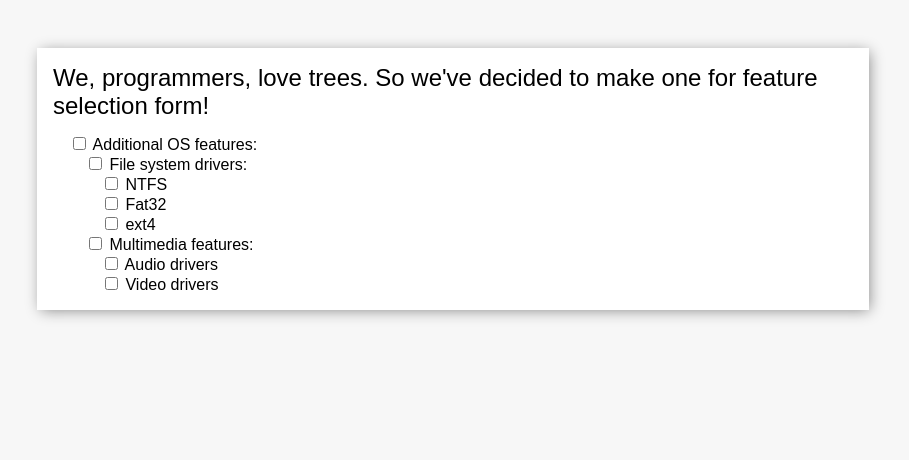
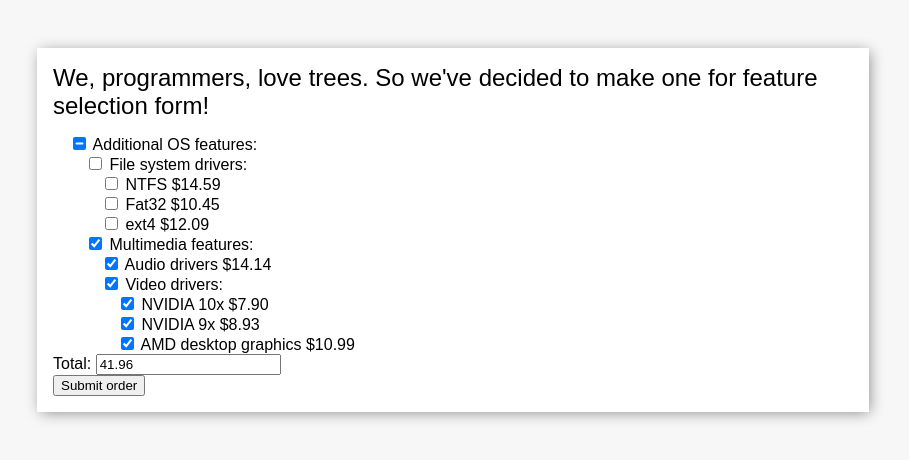
Before and after one commit to kovalenko0/feature-ordering-form, an Angular app: page / in a window 1280 px wide. Shown: the top 460 px of the page, without its empty margins (187-1096 px from the left). Built offline with nearby package versions, Linux system fonts and the light colour scheme.

Commit message:
Greate models and stuff

```diff
--- a/src/app/app.component.css
+++ b/src/app/app.component.css
@@ -10,7 +10,7 @@ h1, h2, h3 {
   margin: 3em auto;
   padding: 1em;
   background: white;
-  box-shadow: 2px 2px 14px -2px #00000078;
+  box-shadow: 2px 2px 14px -2px rgba(0, 0, 0, 0.47);
 }
 
 h2 {
--- a/src/app/app.component.html
+++ b/src/app/app.component.html
@@ -1,2 +1,24 @@
 <h2>We, programmers, love trees. So we've decided to make one for feature selection form!</h2>
-<app-tree-view [tree]=features></app-tree-view>
+<form (submit)="$event.preventDefault(); submit()">
+  <app-tree-view
+    [tree]=features
+    [orderFormStore]=orderFormStore
+    >
+  </app-tree-view>
+  <div>
+    <label>
+      Total:
+      <input type="text" readonly [value]="orderFormStore.getTotalPrice().toFixed(2)">
+    </label>
+  </div>
+  <input
+    type="submit"
+    value="Submit order"
+    />
+</form>
+<iframe
+  *ngIf="responseURL != null"
+  [src]="responseURL"
+  frameborder="0">
+</iframe>
+<div *ngIf="serverError">Got problems communicating with server. Please, try again later or contact <a href="mailto:support@support.com">our support</a></div>
--- a/src/app/app.component.ts
+++ b/src/app/app.component.ts
@@ -1,7 +1,9 @@
-import { Component } from '@angular/core';
-import { TreeBranch, createTreeRoot } from '../utils/containers/tree';
-import { Feature } from '../entities/feature';
-import { FeatureGroupUIProps, FeatureUIProps } from './tree-view/tree-view.component';
+import { Component } from '@angular/core'
+import { TreeBranch, createTreeRoot } from '../utils/containers/tree'
+import { Feature, FeatureSet } from '../entities/feature'
+import { FeaturesStorageService } from './features-storage.service'
+import { FeaturesOrderStorage } from './features-order-storage'
+import { HttpClient } from '@angular/common/http'
 
 @Component({
   selector: 'app-root',
@@ -9,67 +11,45 @@ import { FeatureGroupUIProps, FeatureUIProps } from './tree-view/tree-view.compo
   styleUrls: ['./app.component.css']
 })
 export class AppComponent {
-  constructor() {
-    const features: Feature[] = [
-      {
-        name: 'File system drivers',
-        extendable: true,
-        options: [
-          {
-            name: 'NTFS',
-            extendable: false
-          },
-          {
-            name: 'Fat32',
-            extendable: false
-          },
-          {
-            name: 'ext4',
-            extendable: false
-          }
-        ]
-      },
-      {
-        name: 'Multimedia features',
-        extendable: true,
-        options: [
-          {
-            name: 'Audio drivers',
-            extendable: false
-          },
-          {
-            name: 'Video drivers',
-            extendable: false
-          }
-        ]
-      }
-    ]
-
-    this.features = createTreeFromFeatures(features)
+  constructor(
+    private featuresStorage: FeaturesStorageService,
+    private client: HttpClient
+  ) {
+    this.orderFormStore = new FeaturesOrderStorage()
+    this.features = this.featuresStorage.getAvailableFeatures()
+    this.orderFormStore.selectFeature(this.featuresStorage.getAvailableFeatures().getChildren()[1])
   }
 
-  public features: TreeBranch<FeatureGroupUIProps, FeatureUIProps>
+  public features: TreeBranch<FeatureSet, Feature>
+
+  public orderFormStore: FeaturesOrderStorage
+
+  public responseURL: string | null
+
+  public serverError: boolean = false
+
+  public submit() {
+    this
+      .client
+      .post(
+        'https://preprod.paymeservice.com/api/generate-sale',
+        {
+          seller_payme_id: 'MPL14985-68544Z1G- SPV5WK2K-0WJWHC7N',
+          sale_price: this.orderFormStore.getTotalPrice(),
+          currency: 'USD',
+          product_name: 'Payment for files',
+          installments: '1',
+          language: 'en'
+        }
+      )
+      .subscribe(
+        (result: any) => {
+          this.responseURL = result.sale_url
+          this.serverError = false
+        },
+        (error: any) => {
+          this.serverError = true
+        }
+      )
+  }
 }
-
-function createTreeFromFeatures(features: Feature[], tree?: TreeBranch<FeatureGroupUIProps, FeatureUIProps>) {
-  const branch = tree || new TreeBranch<FeatureGroupUIProps, FeatureUIProps>({ name: 'Additional OS features', icon: null, selected: false })
-
-  features.forEach(feature => {
-    if (feature.extendable) {
-      const newBranch = branch.addBranch({
-        name: feature.name,
-        selected: false,
-        icon: null
-      })
-      createTreeFromFeatures(feature.options, newBranch)
-    } else {
-      branch.addLeaf({
-        name: feature.name,
-        selected: false,
-        icon: null
-      })
-    }
-  })
-
-  return branch
-}
--- /dev/null
+++ b/src/app/features-order-storage.ts
@@ -0,0 +1,54 @@
+import { Feature, FeatureSet } from '../entities/feature'
+import { traverseTree } from '../utils/traverse-tree'
+import { TreeNode, TreeLeaf } from '../utils/containers/tree'
+import { addIfMissing, remove, contains } from '../utils/array-utils'
+import { Injectable } from '@angular/core';
+
+export class FeaturesOrderStorage {
+  constructor() {
+
+  }
+
+  private selectedFeatures: TreeLeaf<FeatureSet, Feature>[] = []
+
+  public selectFeature(feature: TreeNode<FeatureSet, Feature>) {
+    traverseTree(feature, childFeature => {
+      if (childFeature.isLeaf()) {
+        addIfMissing(this.selectedFeatures, childFeature)
+      }
+    })
+  }
+
+  public deselectFeature(feature: TreeNode<FeatureSet, Feature>) {
+    traverseTree(feature, childFeature => {
+      if (childFeature.isLeaf()) {
+        remove(this.selectedFeatures, childFeature)
+      }
+    })
+  }
+
+  public getTotalPrice() {
+    return this.selectedFeatures.reduce((total, feature) => total + feature.content.price, 0)
+  }
+
+  public getFeatureSelectionState(feature: TreeNode<FeatureSet, Feature>) {
+    let allChildrenSelected = true
+    let someChildrenSelected = false
+
+    traverseTree(feature, childFeature => {
+      if (childFeature.isLeaf()) {
+        const childSelected = contains(this.selectedFeatures, childFeature)
+        allChildrenSelected = allChildrenSelected && childSelected
+        someChildrenSelected = someChildrenSelected || childSelected
+      }
+    })
+
+    if (allChildrenSelected) {
+      return 'selected'
+    } else if (someChildrenSelected) {
+      return 'partially-selected'
+    } else {
+      return 'not-selected'
+    }
+  }
+}
--- /dev/null
+++ b/src/app/features-storage.service.ts
@@ -0,0 +1,79 @@
+import { Injectable } from '@angular/core';
+import { Feature, FeatureSet } from '../entities/feature';
+import { TreeBranch } from '../utils/containers/tree';
+
+@Injectable()
+export class FeaturesStorageService {
+  constructor() {
+    const features = [
+      {
+        name: 'File system drivers',
+        features: [
+          {
+            name: 'NTFS',
+          },
+          {
+            name: 'Fat32',
+          },
+          {
+            name: 'ext4',
+          }
+        ]
+      },
+      {
+        name: 'Multimedia features',
+        features: [
+          {
+            name: 'Audio drivers',
+          },
+          {
+            name: 'Video drivers',
+            features: [
+              {
+                name: 'NVIDIA 10x'
+              },
+              {
+                name: 'NVIDIA 9x'
+              },
+              {
+                name: 'AMD desktop graphics'
+              }
+            ]
+          }
+        ]
+      }
+    ]
+
+    this.features = createTreeFromFeatures(features)
+  }
+
+  private features: TreeBranch<FeatureSet, Feature>
+
+  public getAvailableFeatures() {
+    return this.features
+  }
+}
+
+function createTreeFromFeatures(features: any[], tree?: TreeBranch<FeatureSet, Feature>) {
+  const branch = tree || new TreeBranch<FeatureSet, Feature>({ name: 'Additional OS features' })
+
+  features.forEach(feature => {
+    if (feature.features != null) {
+      const newBranch = branch.addBranch({
+        name: feature.name
+      })
+      createTreeFromFeatures(feature.features, newBranch)
+    } else {
+      branch.addLeaf({
+        name: feature.name,
+        price: getRandomPrice()
+      })
+    }
+  })
+
+  return branch
+}
+
+function getRandomPrice() {
+  return Math.random() * 10 + 5
+}
--- a/src/app/tree-view/tree-view.component.html
+++ b/src/app/tree-view/tree-view.component.html
@@ -3,13 +3,15 @@
     <input
       type="checkbox"
       (change)="featureSelect($event.target.checked)"
-      [checked]="_tree.content.selected"
-      [indeterminate]="!_tree.content.selected && partiallySelected"
+      [checked]="selected"
+      [indeterminate]="partiallySelected"
       />
-    {{(treeAsBranch || treeAsLeaf).content.name}}{{treeAsBranch && ':'}}
+    {{(treeAsBranch || treeAsLeaf).content.name}}{{treeAsBranch && ':'}}{{treeAsLeaf && (" $" + treeAsLeaf.content.price.toFixed(2))}}
   </label>
 </div>
 <app-tree-view
   *ngFor="let option of (treeAsBranch ? treeAsBranch.getChildren() : [])"
-  [tree]=option>
+  [tree]=option
+  [orderFormStore]=orderFormStore
+  >
 </app-tree-view>
--- a/src/app/tree-view/tree-view.component.ts
+++ b/src/app/tree-view/tree-view.component.ts
@@ -1,37 +1,33 @@
 import { Component, Input, OnInit } from '@angular/core';
 import { TreeNode, TreeBranch, TreeLeaf } from '../../utils/containers/tree';
-import { Feature } from '../../entities/feature';
+import { Feature, FeatureSet } from '../../entities/feature';
 import { traverseTree } from '../../utils/traverse-tree';
+import { FeaturesOrderStorage } from '../features-order-storage';
 
-export interface FeatureGroupUIProps {
-  name: string,
-  selected: boolean,
-  icon: string | null
-}
-
-export interface FeatureUIProps {
-  name: string,
-  selected: boolean,
-  icon: string | null
-}
-
-type FeatureNode = TreeNode<FeatureGroupUIProps, FeatureUIProps>
+type FeatureNode = TreeNode<FeatureSet, Feature>
 
 @Component({
   selector: 'app-tree-view',
   templateUrl: './tree-view.component.html',
   styleUrls: ['./tree-view.component.css']
 })
-export class TreeViewComponent implements OnInit {
+export class TreeViewComponent {
   constructor() { }
+
+  @Input()
+  public orderFormStore: FeaturesOrderStorage
 
   @Input()
   public depth: number = 0
 
-  public _tree: FeatureNode = new TreeBranch<FeatureGroupUIProps, FeatureUIProps>({ icon: null, name: '', selected: false })
+  public _tree: FeatureNode
 
   @Input()
   public set tree(tree: FeatureNode) {
+    if (!tree) {
+      return
+    }
+
     if (tree.isBranch()) {
       this.treeAsBranch = tree
       this.treeAsLeaf = null
@@ -42,31 +38,23 @@ export class TreeViewComponent implements OnInit {
     this._tree = tree
   }
 
-  public treeAsBranch: TreeBranch<FeatureGroupUIProps, FeatureUIProps> | null
+  public treeAsBranch: TreeBranch<FeatureSet, Feature> | null
 
-  public treeAsLeaf: TreeLeaf<FeatureGroupUIProps, FeatureUIProps> | null
+  public treeAsLeaf: TreeLeaf<FeatureSet, Feature> | null
 
-  ngOnInit() {
-
+  public get selected() {
+    return this.orderFormStore.getFeatureSelectionState(this._tree) === 'selected'
   }
 
   public get partiallySelected() {
-    if(this._tree.isBranch()) {
-      let someChildrenAreSelected = false
-
-      traverseTree(this._tree, node => someChildrenAreSelected = someChildrenAreSelected || node.content.selected)
-
-      return someChildrenAreSelected
-    }
-
-    if (this._tree.isLeaf()) {
-      return false
-    }
+    return this.orderFormStore.getFeatureSelectionState(this._tree) === 'partially-selected'
   }
 
   public featureSelect(selected: boolean) {
-    traverseTree(this._tree, child => {
-      child.content.selected = selected
-    })
+    if (selected) {
+      this.orderFormStore.selectFeature(this._tree)
+    } else {
+      this.orderFormStore.deselectFeature(this._tree)
+    }
   }
 }
--- a/src/utils/array-utils.ts
+++ b/src/utils/array-utils.ts
@@ -16,3 +16,13 @@ export function lastItem<ItemType>(array: ItemType[]) {
         return array[array.length - 1]
     }
 }
+
+export function remove<ItemType>(array: ItemType[], item: ItemType) {
+    if (!contains(array, item)) {
+        return array
+    } else {
+        const itemLocation = array.indexOf(item)
+        array.splice(itemLocation, 1)
+        return array
+    }
+}
```
Also changed, not shown: src/app/app.module.ts (+11 -7 lines), src/entities/feature.ts (+8 -13 lines), src/main.ts (+8 -7 lines), src/app/app-state.ts (added), 2 other files (tests, documents, lock files or other folders).
